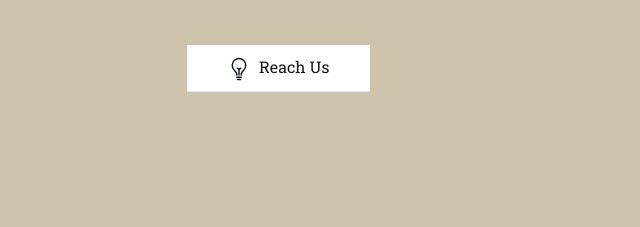
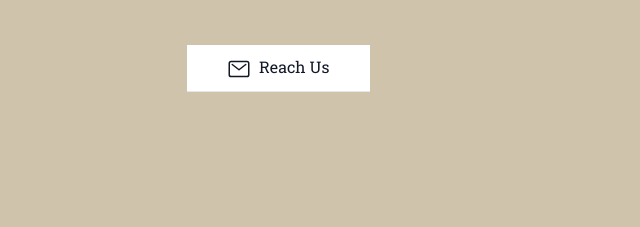
Before and after one commit to madizon132/crewster.io, a plain HTML site: page index.html in a window 1280 px wide. Shown: the part 422-649 px from the top of the page, 469-1109 px from the left. Drawn offline with Linux system fonts and the light colour scheme.

Commit message:
update icon for reach us

```diff
--- a/index.html
+++ b/index.html
@@ -132,20 +132,7 @@
 							</div>
 							<a class="py-2.5 px-10 inline-block text-center leading-normal text-gray-900 bg-white border-b border-white-dirty hover:text-black hover:ring-0 focus:outline-none focus:ring-0 mr-4"
 								href="#contact">
-								<svg xmlns="http://www.w3.org/2000/svg" class="inline-block mr-1" width="1.5rem"
-									height="1.5rem" fill="currentColor" viewBox="0 0 512 512">
-									<path
-										d="M304,384V360c0-29,31.54-56.43,52-76,28.84-27.57,44-64.61,44-108,0-80-63.73-144-144-144A143.6,143.6,0,0,0,112,176c0,41.84,15.81,81.39,44,108,20.35,19.21,52,46.7,52,76v24"
-										style="fill:none;stroke:currentColor;stroke-linecap:round;stroke-linejoin:round;stroke-width:32px" />
-									<line x1="224" y1="480" x2="288" y2="480"
-										style="fill:none;stroke:currentColor;stroke-linecap:round;stroke-linejoin:round;stroke-width:32px" />
-									<line x1="208" y1="432" x2="304" y2="432"
-										style="fill:none;stroke:currentColor;stroke-linecap:round;stroke-linejoin:round;stroke-width:32px" />
-									<line x1="256" y1="384" x2="256" y2="256"
-										style="fill:none;stroke:currentColor;stroke-linecap:round;stroke-linejoin:round;stroke-width:32px" />
-									<path d="M294,240s-21.51,16-38,16-38-16-38-16"
-										style="fill:none;stroke:currentColor;stroke-linecap:round;stroke-linejoin:round;stroke-width:32px" />
-								</svg>
+								<svg xmlns="http://www.w3.org/2000/svg" width="1.5rem" height="1.5rem" class="inline-block mr-1" fill="currentColor" viewBox="0 0 512 512"><rect x="48" y="96" width="416" height="320" rx="40" ry="40" style="fill:none;stroke:currentColor;stroke-linecap:round;stroke-linejoin:round;stroke-width:32px"/><polyline points="112 160 256 272 400 160" style="fill:none;stroke:currentColor;stroke-linecap:round;stroke-linejoin:round;stroke-width:32px"/></svg>
 							Reach Us
 							</a>
 
```
